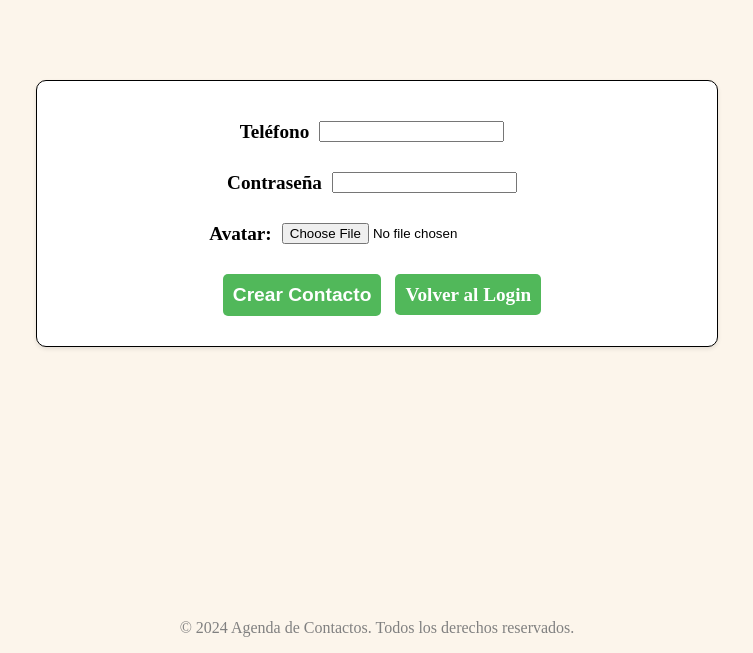
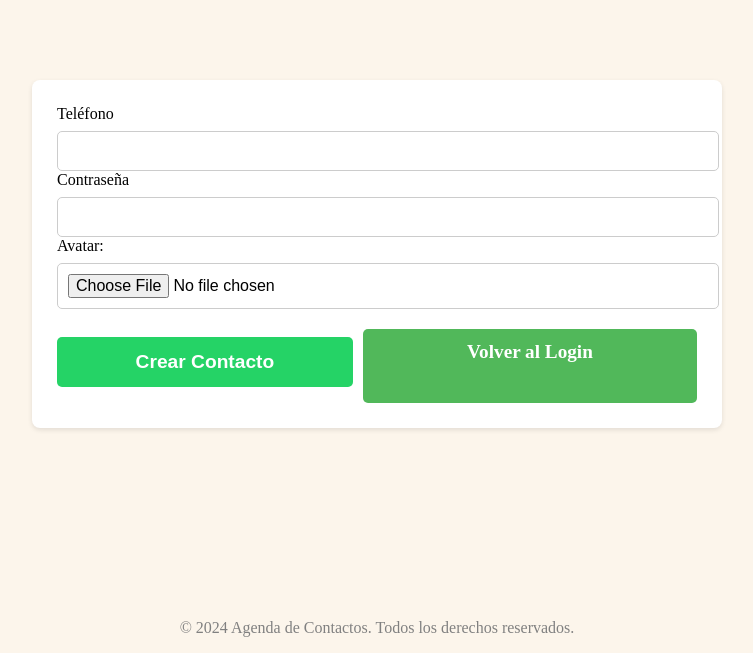
Before and after one commit to plaazaa03/AgendaContactos, a PHP site: page /Registro.php in a window 1280 px wide. Shown: the part 147-800 px from the top of the page, without its empty margins (263-1016 px from the left). Run offline with PHP 8.4, Linux system fonts and the light colour scheme.

Commit message:
Falta mejorar el css

```diff
--- a/Login.php
+++ b/Login.php
@@ -47,8 +47,10 @@
             <label for="password">Contraseña</label>
             <input type="password" name="password" id="password" required>
         </div>
-        <input type="submit" value="Iniciar Sesión">
-        <a href="Registro.php">Registrarse</a>
+        <div class="form-buttons">
+            <input type="submit" value="Iniciar Sesión">
+            <a href="Registro.php">Registrarse</a>
+        </div>
     </form>
 
     <footer>
--- a/Registro.php
+++ b/Registro.php
@@ -70,8 +70,12 @@
             <label for="avatar">Avatar:</label>
             <input type="file" name="avatar" accept="image/*" id="avatar" required>
         </div>
-        <input type="submit" value="Crear Contacto">
-        <a href="Login.php">Volver al Login</a>
+
+        <div class="form-buttons">
+            <input type="submit" value="Crear Contacto">
+            <a href="Login.php">Volver al Login</a>
+        </div>
+
     </form>
 
     <footer>
--- a/contactos.css
+++ b/contactos.css
@@ -31,60 +31,99 @@ body {
     padding: 0px;
 }
 
+/* Estilo de los formularios */
 form {
-    text-align: center;
-    border: 1px solid black;
-    border-radius: 10px;
-    padding: 20px;
+    background-color: #ffffff;  /* Fondo blanco */
+    border-radius: 8px;
+    padding: 25px;
     margin: 80px auto;
     width: 50%;
-    background-color: white;
-    box-shadow: 0px 2px 4px rgba(0, 0, 0, 0.1);
-}
-
-form div {
-    display: flex;
-    justify-content: center;
-    align-items: center;
-    margin: 10px;
-    font-size: 1.2em;
-    font-weight: bold;
+    box-shadow: 0px 2px 5px rgba(0, 0, 0, 0.1);  /* Sombra sutil */
 }
 
 form input {
-    margin: 10px;
+    width: 100%;
+    padding: 10px;
+    margin-top: 8px;
+    border: 1px solid #ccc;
+    border-radius: 5px;
+    font-size: 1em;
 }
 
-form  [type="submit"] {
-    background-color: #51B85A;
+form input[type="submit"] {
+    background-color: #25D366;
     color: white;
-    padding: 10px;
+    padding: 12px;
     border: none;
     border-radius: 5px;
     cursor: pointer;
+}
+
+form input[type="submit"]:hover {
+    background-color: #2a8c12;
+}
+
+/* Enlaces */
+a {
+    background-color: #25D366;
+    color: white;
+    padding: 10px;
+    border-radius: 5px;
+    text-decoration: none;
+}
+
+a:hover {
+    background-color: #2a8c12;
+}
+
+/* Contenedor para los botones de enviar y enlace */
+.form-buttons {
+    display: flex;
+    justify-content: space-between;
+    gap: 10px; /* Espacio entre los botones */
+    margin-top: 20px; /* Margen superior */
+}
+
+/* Asegura que ambos botones tengan la misma altura */
+.form-buttons input[type="submit"],
+.form-buttons a {
+    width: 48%; /* Ancho consistente */
+    padding: 12px 20px; /* Padding consistente para igualar las alturas */
     font-size: 1.2em;
     font-weight: bold;
+    text-align: center;
+    display: inline-block;
+    border-radius: 5px;
+    cursor: pointer;
+    height: 50px; /* Altura consistente */
 }
 
-form  [type="submit"]:hover {
+/* Estilo del botón de enviar */
+.form-buttons input[type="submit"] {
+    background-color: #25D366;
+    color: white;
+    border: none;
+}
+
+.form-buttons input[type="submit"]:hover {
+    background-color: #2a8c12;
+}
+
+/* Estilo del enlace */
+.form-buttons a {
+    background-color: #51B85A;
+    color: white;
+    padding: 12px 20px; /* Asegura el mismo tamaño que el botón de envío */
+    text-decoration: none;
+    border-radius: 5px;
+    cursor: pointer;
+}
+
+.form-buttons a:hover {
     background-color: #388E3C;
 }
 
-a {
-    text-decoration: none;
-    background-color: #51B85A;
-    color: white;
-    padding: 10px;
-    border: none;
-    border-radius: 5px;
-    cursor: pointer;
-    font-size: 1.2em;
-    font-weight: bold;
-}
 
-a:hover {
-    background-color: #388E3C;
-}
 
 footer {
     text-align: center;
@@ -92,6 +131,7 @@ footer {
     position: absolute;
     bottom: 0;
     width: 100%;
+    font-size: 1em;
 }
 
 .container {
```
Also changed, not shown: ContactoServices.php (+4 -4 lines), UsuariosServices.php (+4 -4 lines), Captura de pantalla 2024-10-30 111055.png (added), img/Captura de pantalla (37).png (added), img/Captura de pantalla 2024-06-05 183647.png (added).
